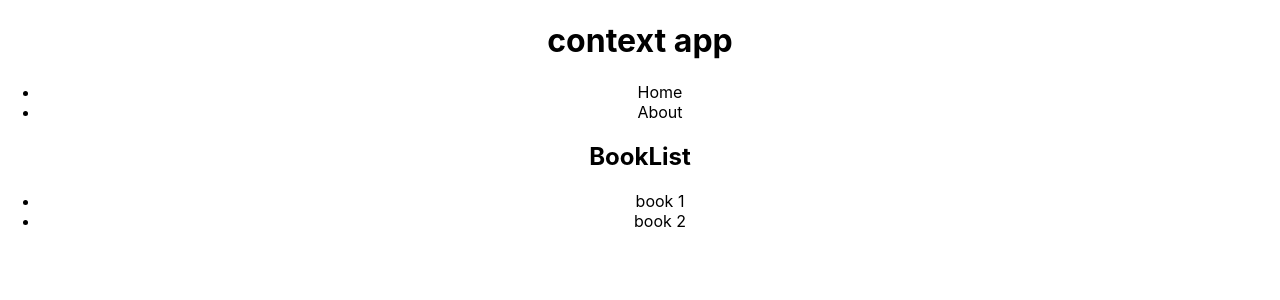
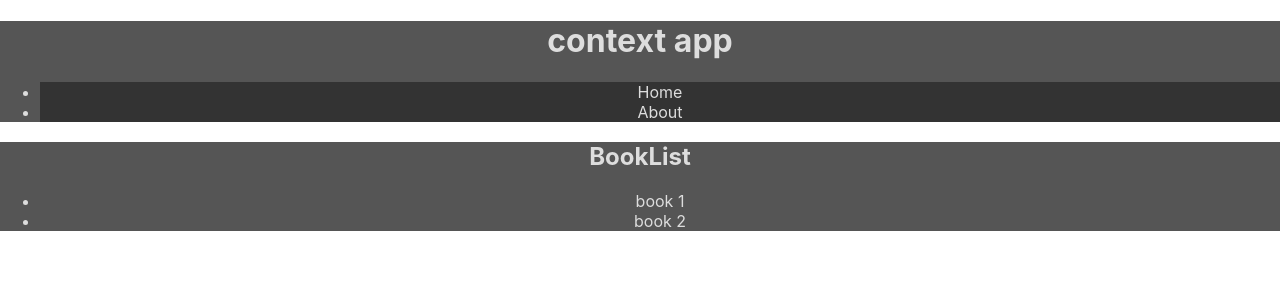
Before and after one commit to ehsansh/react-bootcamp, a React (Create React App) app: page / in a window 1280 px wide. Shown: the top 300 px of the page. Built offline with nearby package versions, Linux system fonts and the light colour scheme.

Commit message:
consume context in two components

```diff
--- a/src/components/BookList.js
+++ b/src/components/BookList.js
@@ -1,8 +1,14 @@
-import React from 'react';
+import React, { useContext } from 'react';
+
+import { ThemeContext } from '../context/ThemeContext';
 
 const BookList = () => {
+    const value = useContext(ThemeContext);
+    const { isLightTheme, light, dark } = value;
+    const theme = isLightTheme ? light : dark;
+
     return (
-        <div>
+        <div style={{ background: theme.bg, color: theme.color }}>
             <h2>BookList</h2>
             <ul>
                 <li>book 1</li>
--- a/src/components/Navbar.js
+++ b/src/components/Navbar.js
@@ -1,12 +1,18 @@
-import React from 'react';
+import React, { useContext } from 'react';
+
+import { ThemeContext } from '../context/ThemeContext';
 
 const Navbar = () => {
+    const value = useContext(ThemeContext);
+    const { isLightTheme, light, dark } = value;
+    const theme = isLightTheme ? light : dark;
+
     return (
-        <div>
+        <div style={{ background: theme.bg, color: theme.color }}>
             <h1>context app</h1>
             <ul>
-                <li>Home</li>
-                <li>About</li>
+                <li style={{ background: theme.ui }}>Home</li>
+                <li style={{ background: theme.ui }}>About</li>
             </ul>
         </div>
     );
--- a/src/context/ThemeContext.js
+++ b/src/context/ThemeContext.js
@@ -1,17 +1,17 @@
 import React, { createContext, useState } from 'react';
 
-const ThemeContext = createContext();
+export const ThemeContext = createContext();
 
 export const ThemeContextProvider = ({ children }) => {
     const [isLightTheme, setIsLightTheme] = useState(false);
     const [light, setLigh] = useState({
-        syntax: '#555',
+        color: '#555',
         ui: '#ddd',
         bg: '#eee',
     });
 
     const [dark, setDark] = useState({
-        syntax: '#ddd',
+        color: '#ddd',
         ui: '#333',
         bg: '#555',
     });
```
